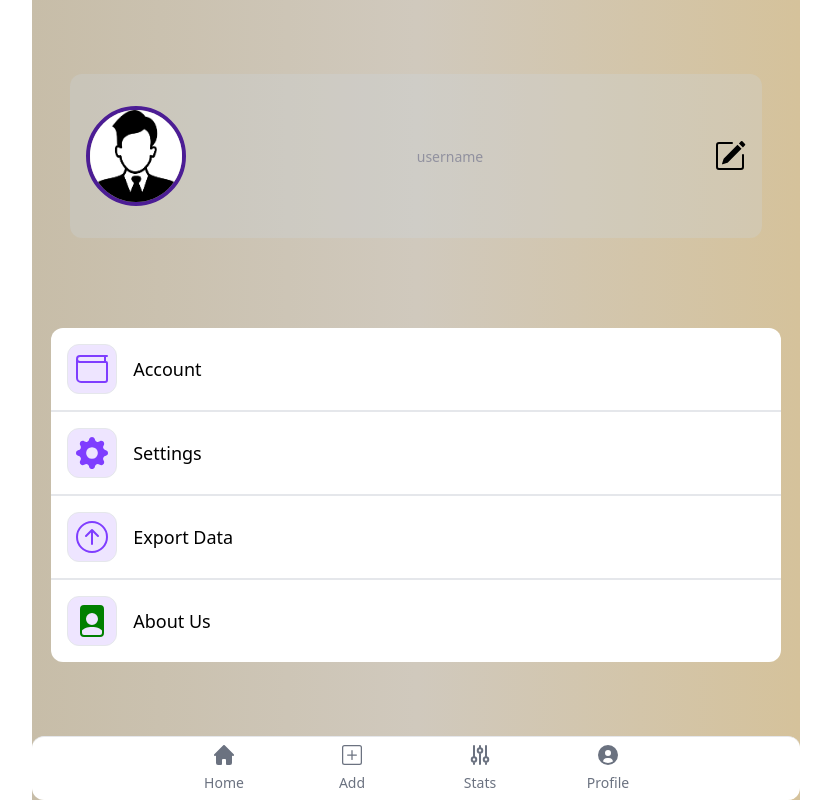
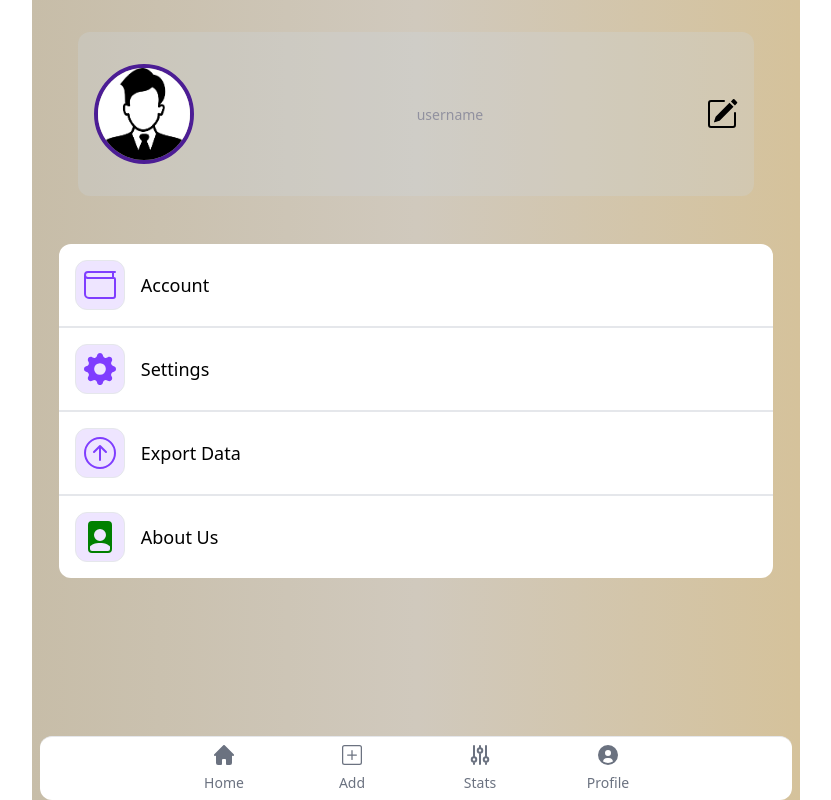
Before and after one commit to ShanMuhammad23/expensetrackerreact, a React (Create React App) app: page /Profile in a window 1280 px wide. Shown: the whole page, without its empty margins (224-1055 px from the left). Built offline with nearby package versions, Linux system fonts and the light colour scheme.

Commit message:
Menu Changes

```diff
--- a/src/App.js
+++ b/src/App.js
@@ -10,16 +10,9 @@ import Stats from "./sections/Stats";
 import SplashScreen from "./sections/SplashSceen";
 import Profile from "./sections/Profile";
 
-const App = ({ showAddUserState = false }) => {
+const App = () => {
   // Added default value
-  const [userForm, setUserForm] = useState(showAddUserState);
-  useEffect(() => {
-    const savedUser = localStorage.getItem("user");
-    if (savedUser.name=="undefined") {
-      showAddUserState = true;
-      alert(showAddUserState)
-    }
-  }, [showAddUserState]);
+
 
   return (
     <main className="flex flex-col items-center justify-center min-h-screen">
@@ -31,14 +24,13 @@ const App = ({ showAddUserState = false }) => {
                 <Route path="/" element={<SplashScreen />} />
                 <Route
                   path="/HomePage"
-                  element={<HomePage showAddUserState={showAddUserState} />}
+                  element={<HomePage  />}
                 />
                 <Route
                   path="/Profile"
                   element={
                     <Profile
-                      showAddUserState={userForm}
-                      setUserForm={setUserForm}
+
                     />
                   }
                 />
--- a/src/sections/HomePage.jsx
+++ b/src/sections/HomePage.jsx
@@ -20,7 +20,6 @@ const HomePage = ({ showAddUserState }) => {
   useEffect(() => {
     const sum = expenses.reduce((acc, expense) => acc + expense.amount, 0);
     setTotalExpense(sum);
-    alert(Adduser)
   }, [expenses]);
 
   useEffect(() => {
@@ -34,7 +33,7 @@ const HomePage = ({ showAddUserState }) => {
       <motion.section
         initial={{ opacity: 0.5 }}
         whileInView={{ opacity: 1 }}
-        className="bg-[#C6C6C6] min-h-screen max-h-screen py-8"
+        className="bg-[#C6C6C6] min-h-screen max-h-screen px-2"
       >
         <div className="bg-gradient-to-r from-[#ebe3d3] via-[#f4e5c9] to-[#e0d7c5] p-4 rounded-b-xl ">
           <div className="flex justify-between items-center mb-4">
--- a/src/sections/Menu.jsx
+++ b/src/sections/Menu.jsx
@@ -1,7 +1,7 @@
 import { Link } from "react-router-dom";
 const Menu = () => {
   return (
-    <div className="sticky bottom-0 h-16 w-full z-50   bg-white border-t border-gray-200 dark:bg-gray-700 dark:border-gray-600 rounded-xl">
+    <div className="sticky bottom-0 h-16 w-full    bg-white border-t border-gray-200 dark:bg-gray-700 dark:border-gray-600 rounded-xl">
       <div className="grid h-full max-w-lg grid-cols-4 mx-auto font-medium">
         <Link
           to="/HomePage"
@@ -84,7 +84,6 @@ const Menu = () => {
           </span>
         </Link>
       </div>
-
     </div>
   );
 };
--- a/src/sections/Profile.jsx
+++ b/src/sections/Profile.jsx
@@ -5,18 +5,18 @@ import { useState } from "react";
 import { UserImage } from "../constants";
 import { useUser } from "./ExpenseContext";
 import { motion } from "framer-motion";
-const Profile = ({ showAddUserState }) => {
+const Profile = () => {
   const { user } = useUser();
-  const [showAddUser, setShowadduser] = useState(showAddUserState);
+  const [showAddUser, setShowadduser] = useState(false);
   return (
     <>
       <motion.section
         initial={{ opacity: 0.5 }}
         whileInView={{ opacity: 1 }}
         id="Profile"
-        className="bg-gradient-to-r from-[#c7bda8] via-[#d0c9bd] to-[#d5c29b] flex flex-col h-[100vh]   "
+        className="bg-gradient-to-r from-[#c7bda8] via-[#d0c9bd] to-[#d5c29b] flex flex-col h-[100vh]  justify-evenly px-2 "
       >
-        <section className=" flex items-center w-[90%] rounded-xl m-auto justify-between bg-slate-300 bg-opacity-25 px-4 py-8">
+        <section className=" flex items-center w-[90%] rounded-xl mx-auto justify-between bg-slate-300 bg-opacity-25 px-4 py-8 my-8">
           <div>
             <img
               src={UserImage}
@@ -28,7 +28,7 @@ const Profile = ({ showAddUserState }) => {
             <p className="text-[14px] text-[#91919F]">username</p>
             <p className="text-[24px] font-semibold">{user.name}</p>
           </div>
-          <div
+          <div className="cursor-pointer"
             onClick={() => {
               setShowadduser(true);
             }}
--- a/src/sections/UserSetup.jsx
+++ b/src/sections/UserSetup.jsx
@@ -2,8 +2,8 @@ import { useState } from "react";
 import { useUser } from "./ExpenseContext";
 import { EditUserForm } from "../constants";
 import { motion } from "framer-motion";
-const UserSetup = ({showAddUserState }) => {
-  const [showAddUser,setShowadduser]=useState(showAddUserState)
+const UserSetup = () => {
+  const [showAddUser,setShowadduser]=useState(false)
   const { addUser } = useUser();
   const [formData, setFormData] = useState({
     name: "",
```
